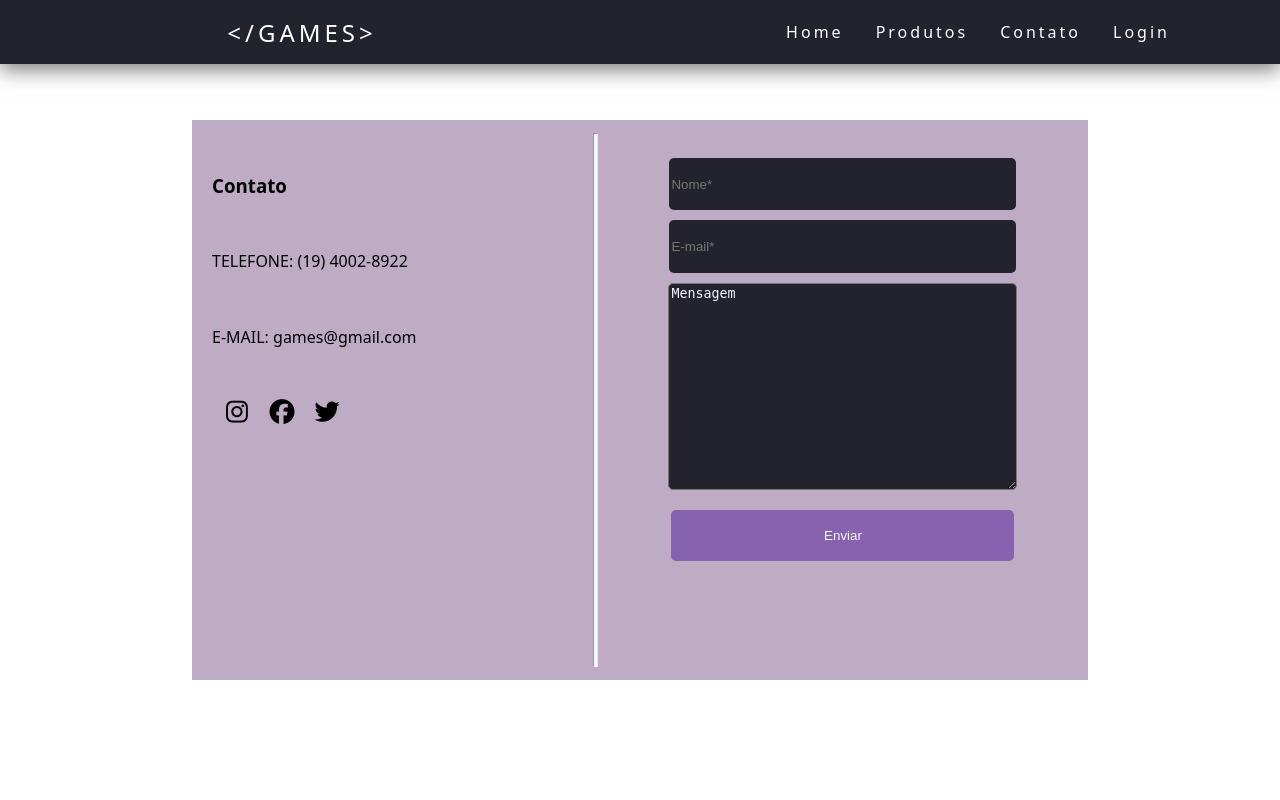
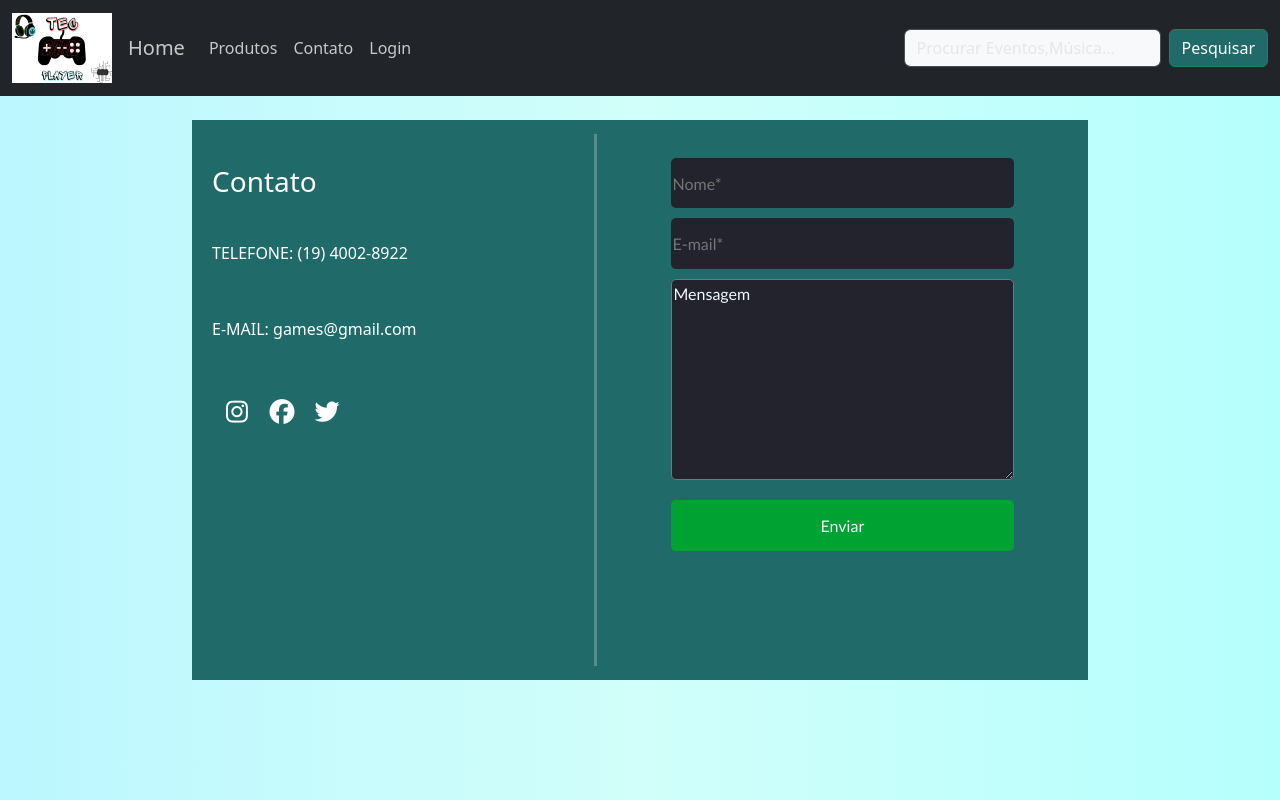
Before and after one commit to joaovittordjesus/projetoecomerce, a PHP site: page /contato.html in a window 1280 px wide. Run offline with PHP 8.4, Linux system fonts and the light colour scheme; some libraries are stand-ins or nearby versions.

Commit message:
Padronizando- OK

```diff
--- a/contato.css
+++ b/contato.css
@@ -6,138 +6,7 @@ body {
     margin: 0px;
     padding: 0px;
 }
-/* ========começo do header =============*/
-header{
-    width: 100%;
-    position: fixed;
-    z-index: 999;
-    box-shadow: 0px 5px 20px rgb(119, 116, 116);
-  }
-  a {
-    color: #fff;
-    text-decoration: none;
-    transition: 0.3s;
-    width: 100%;
-    height: 100%;
-    display: flex;
-    align-items: center;
-    justify-content: center;
-  }
 
-  a:hover {
-    opacity: 0.5;
-  }
-
-  .logo {
-    font-size: 24px;
-    text-transform: uppercase;
-    letter-spacing: 4px;
-    width: 30%;
-  }
-
-  nav {
-    display: flex;
-    justify-content: space-around;
-    align-items: center;
-    font-family: system-ui, -apple-system, Helvetica, Arial, sans-serif;
-    background: #23232e;
-    height: 8vh;
-  }
-
-  main {
-    background: url("bg.jpg") no-repeat center center;
-    background-size: cover;
-    height: 92vh;
-  }
-
-  .nav-list {
-    list-style: none;
-    display: flex;
-    align-items: center;
-    justify-content: center;
-    height: 100%;
-  }
-
-  .nav-list li {
-    letter-spacing: 3px;
-    margin-left: 32px;
-    width: 100%;
-    height: 25%;
-    transition: .4s;
-
-  }
-
-
-  .mobile-menu {
-    display: none;
-    cursor: pointer;
-  }
-
-  .mobile-menu div {
-    width: 32px;
-    height: 2px;
-    background: #fff;
-    margin: 8px;
-    transition: 0.3s;
-  }
-
-  @media (max-width: 999px) {
-    body {
-      overflow-x: hidden;
-    }
-    .nav-list {
-      position: absolute;
-      top: 8vh;
-      right: 0;
-      width: 50vw;
-      height: 92vh;
-      background: #23232e;
-      flex-direction: column;
-      align-items: center;
-      justify-content: space-around;
-      transform: translateX(100%);
-      transition: transform 0.3s ease-in;
-    }
-    .nav-list li {
-      margin-left: 0;
-      opacity: 0;
-    }
-    .nav-list li:hover{
-      background-color: rebeccapurple;
-      transition: .7s;
-    }
-    .mobile-menu {
-      display: block;
-    }
-  }
-
-  .nav-list.active {
-    transform: translateX(0);
-  }
-
-  @keyframes navLinkFade {
-    from {
-      opacity: 0;
-      transform: translateX(50px);
-    }
-    to {
-      opacity: 1;
-      transform: translateX(0);
-    }
-  }
-
-  .mobile-menu.active .line1 {
-    transform: rotate(-45deg) translate(-8px, 8px);
-  }
-
-  .mobile-menu.active .line2 {
-    opacity: 0;
-  }
-
-  .mobile-menu.active .line3 {
-    transform: rotate(45deg) translate(-5px, -7px);
-  }
-/*========================================*/
 .main {
     width: 70%;
     height: 100%;
@@ -151,7 +20,7 @@ header{
     justify-content: center;
     align-items: center;
     font-family: "Gill Sans", "Gill Sans MT", Calibri, "Trebuchet MS", sans-serif;
-    background-color: rgba(56, 0, 74, 0.325);
+    background-color: rgb(32, 106, 106); color: rgb(255, 255, 255);;
 
 }
 /*========LEFT==========*/
@@ -222,12 +91,12 @@ button {
     margin-top: 20px;
     height: 10%;
     width: 70%;
-    background-color: rgb(136, 98, 175);
+    background-color: rgb(0, 163, 49);
     color: aliceblue;
     border-radius: 5px;
     border: none;
 }
 button:hover{
-    background-color: rebeccapurple;
+    background-color: rgb(27, 207, 36);
     transition: .4s;
 }
--- a/contato.html
+++ b/contato.html
@@ -4,25 +4,61 @@
     <meta charset="UTF-8">
     <meta name="viewport" content="width=device-width, initial-scale=1.0">
     <title>Document</title>
+    <link href="https://cdn.jsdelivr.net/npm/bootstrap@5.3.0-alpha3/dist/css/bootstrap.min.css" rel="stylesheet"
+        integrity="sha384-KK94CHFLLe+nY2dmCWGMq91rCGa5gtU4mk92HdvYe+M/SXH301p5ILy+dN9+nJOZ" crossorigin="anonymous">
     <link rel="stylesheet" href="contato.css">
+    <link rel="stylesheet" href="home.css">
 </head>
 <body>
-<header>
-      <nav>
-        <a class="logo" href="">&lt;/games&gt;</a>
-        <div class="mobile-menu">
-          <div class="line1"></div>
-          <div class="line2"></div>
-          <div class="line3"></div>
-        </div>
-        <ul class="nav-list">
-          <li><a href="">Home</a></li>
-          <li><a href="">Produtos</a></li>
-          <li><a href="">Contato</a></li>
-          <li><a href="">Login</a></li>
-        </ul>
-      </nav>
+
+    <!--=======HEADER=======-->
+    <header>
+        <nav class="navbar navbar-expand-lg bg-dark fixed-top" data-bs-theme="dark">
+            <div class="container-fluid">
+                <a class="navbar-brand" href="home.html"><img src="img/tec.png" alt="" width="100px" height="70px"></a>
+
+                <a class="navbar-brand" href="home.html" style="color: rgb(200, 200, 200);">Home</a>
+                <button class="navbar-toggler" type="button" data-bs-toggle="collapse"
+                    data-bs-target="#navbarSupportedContent" aria-controls="navbarSupportedContent"
+                    aria-expanded="false" aria-label="Toggle navigation">
+                    <span class="navbar-toggler-icon"></span>
+                </button>
+                <div class="collapse navbar-collapse" id="navbarSupportedContent">
+                    <ul class="navbar-nav me-auto mb-2 mb-lg-0">
+                        <li class="nav-item">
+                            <a class="nav-link active" aria-current="page" href="games.html"
+                                style="color:rgb(200, 200, 200);">Produtos</a>
+                        </li>
+                        <li class="nav-item">
+                            <a class="nav-link active" href="contato.html" style="color: rgb(200, 200, 200);">Contato</a>
+                        </li>
+                        <li class="nav-item dropdown">
+                            <ul class="dropdown-menu">
+                                <li><a class="dropdown-item" href="#">Action</a></li>
+                                <li><a class="dropdown-item" href="#">Another action</a></li>
+                                <li>
+                                    <hr class="dropdown-divider">
+                                </li>
+                                <li><a class="dropdown-item" href="#">Something else here</a></li>
+                            </ul>
+                        </li>
+                        <li class="nav-item">
+                            <a class="nav-link active" href="login.html" style="color: rgb(200, 200, 200);">Login</a>
+                        </li>
+                    </ul>
+                    <form class="d-flex" role="search">
+                        <input class="form-control me-2 bg-light" type="search" placeholder="Procurar Eventos,Música..."
+                            aria-label="Search">
+                        <a href="https://www.google.com/webhp?hl=pt-BR&sa=X&ved=0ahUKEwiP15HK9cP_AhUQjpUCHZtZD1cQPAgI"
+                            class="btn btn-outline-success" type="submit"
+                            style="background-color: rgb(32, 106, 106); color: rgb(255, 255, 255);">Pesquisar</button></a>
+                    </form>
+                </div>
+            </div>
+        </nav>
     </header>
+
+    <!------------------------>
 
     <div class="main">
         <div class="contato">
--- /dev/null
+++ b/home.css
@@ -0,0 +1,51 @@
+body{
+
+    background: rgb(255,255,255);
+    background: linear-gradient(90deg, rgb(188, 247, 255) 0%, rgb(209, 255, 250) 50%, rgb(181, 255, 253) 100%);
+}
+
+.scroll-nav {
+    background-color: #333;
+    transition: background-color 0.3s ease;
+}
+.top h1 {
+    display: flex;
+    justify-content: center;
+    color: #ffffffc8;
+    border-color: black;
+  }
+.bg-fixed-prod{
+    background-image: url('https://i.pinimg.com/originals/61/ae/57/61ae57fdcd84621dee64aabe16db1bda.jpg');
+    background-size: cover;
+    background-attachment: fixed;
+}
+@media (max-width: 70%) {
+    .background-image {
+        background-size: contain;
+    }
+}
+/*======SLIDES========*/
+.container{
+    height: 400px;
+    display: flex;
+    align-items: flex-end;
+}
+
+/*====================*/
+/*======CARDS======*/
+.card{
+    margin: 1%;
+}
+/*=================*/
+.footer-commercial {
+    background-color: #333;
+    color: white;
+    padding: 5%;
+}
+.footer-social {
+    margin-bottom: 20px;
+}
+.footer-contact {
+    font-size: 14px;
+    margin-bottom: 20px;
+}
```
Also changed, not shown: Style.css (deleted, +0 -35 lines), home.html (+30 -26 lines), login.css (+50 -21 lines), login.html (added, +166 -0 lines), login.php (deleted, +0 -114 lines).
